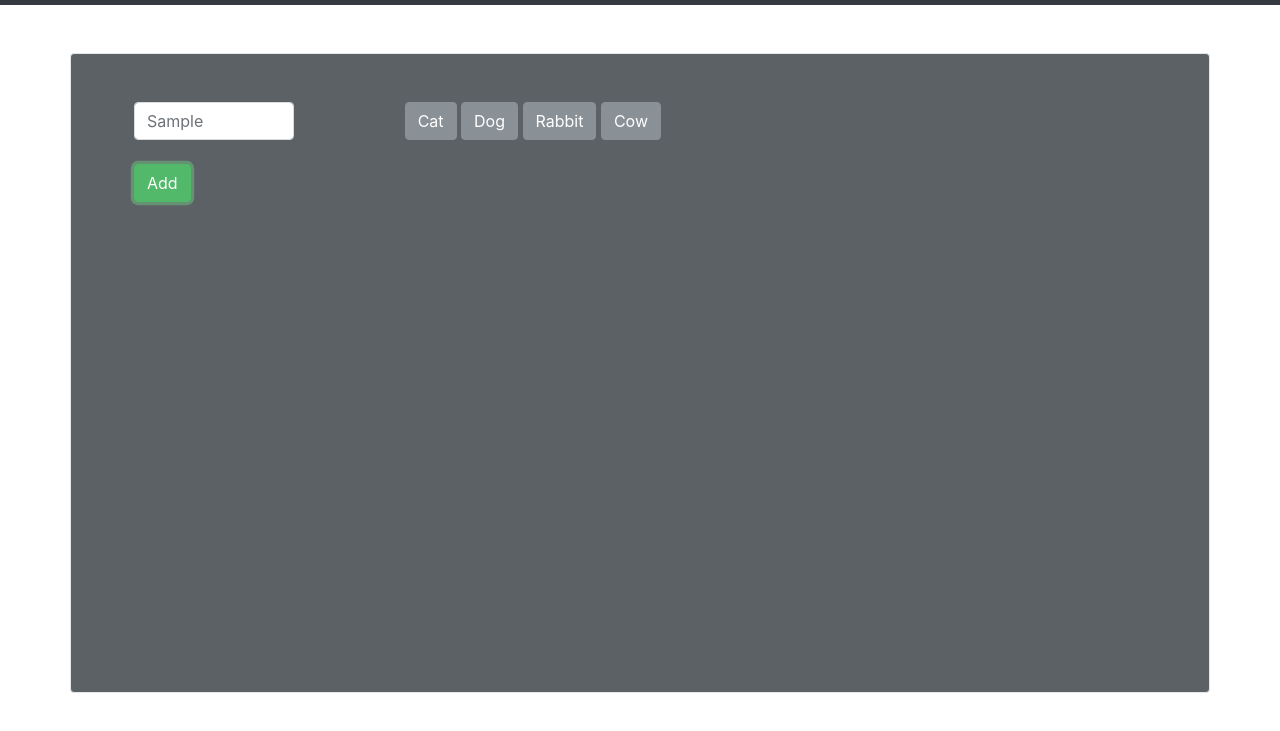
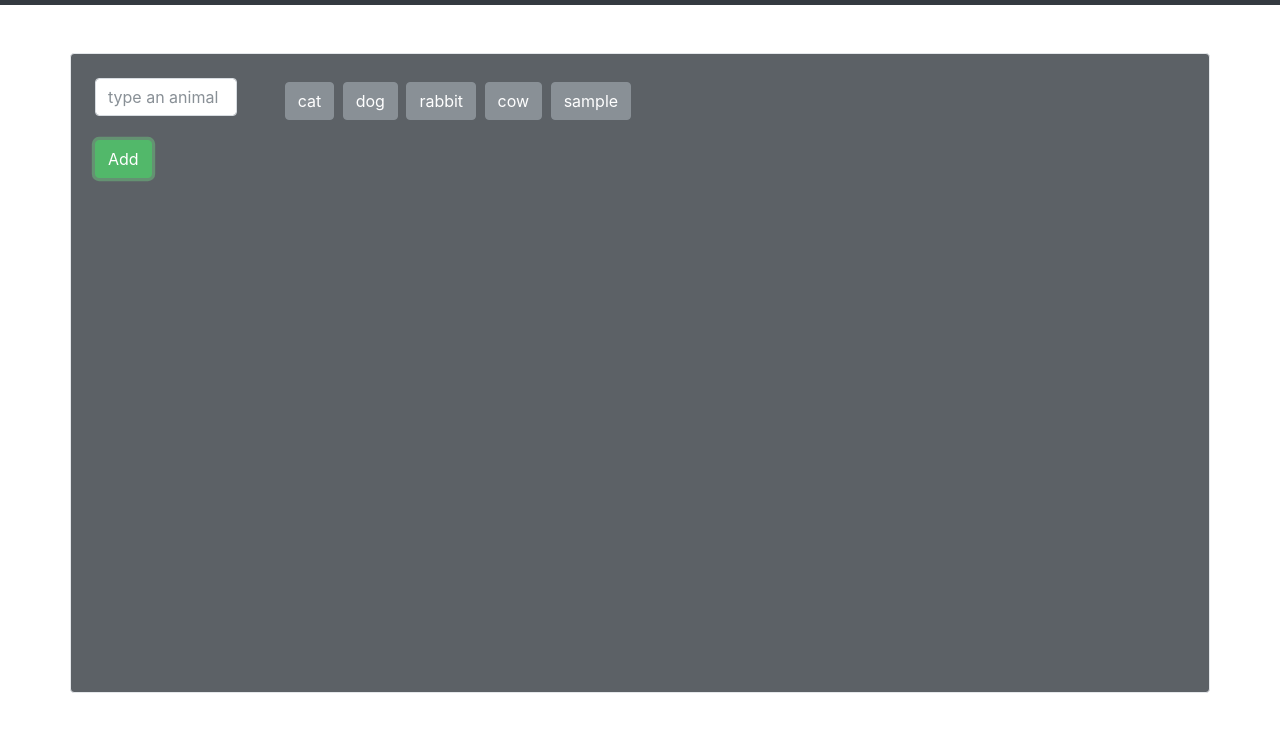
Before and after one commit to andrewlin618/GIftastic, a plain HTML site: page index.html in a window 1280 px wide. Both pictures are taken after typing "Sample" into the empty fields and a click on the button "Add". Shown: the part 51-782 px from the top of the page. Drawn offline with nearby package versions, Linux system fonts and the light colour scheme.

Commit message:
Update: buttons show here done

```diff
--- a/assets/Javascript/gif.js
+++ b/assets/Javascript/gif.js
@@ -1,28 +1,25 @@
+var animalBank = ["cat", "dog", "rabbit", "cow"];
+
+$(".btn-success").on("click", function () {
+    if ($("#add-animal").val() === "") {
+        return;
+    }
+    var name = $("#add-animal").val().toLowerCase();
+    if (animalBank.indexOf(name) >= 0) {
+        alert("You have this animal already");
+    } else {
+        animalBank.push(name);
+        var newButton = $("<button>");
+        newButton.addClass("btn btn-secondary m-1");
+        newButton.attr("animal-name", name);
+        newButton.text(name);
+        $("#buttons-show-here").append(newButton);
+    }
+    $("#add-animal").val('');
+    console.log(animalBank);
+});
 
 
+$(".btn-secondary").on("click", function () {
 
-
-
-
-
-
-
-
-
-
-
-
-
-
-
-
-
-
-
-$(".btn-success").on("click",function(){
-alert("111");
 });
-
-$(".btn-secondary").on("click",function(){
-    alert("111");
-});
--- a/index.html
+++ b/index.html
@@ -24,25 +24,24 @@
     <div class="container border rounded bg-dark">
         <!-- buttons space -->
         <div class="row h-25">
-            <div class="col-md-2 m-5">
-                <input type="text" class="form-control" placeholder="type an animal">
+            <div class="col-md-2 p-4">
+                <input id="add-animal" type="text" class="form-control" placeholder="type an animal">
                 <br>
                 <button type=" button" class="btn btn-success">Add</button>
             </div>
-            <div id="buttons-show-here" class="m-5">
-                <button type=" button" class="btn btn-secondary">Cat</button>
-                <button type=" button" class="btn btn-secondary">Dog</button>
-                <button type=" button" class="btn btn-secondary">Rabbit</button>
-                <button type=" button" class="btn btn-secondary">Cow</button>
+            <div id="buttons-show-here" class="col-md-8 p-4">
+                <button type=" button" class="btn btn-secondary mr-1" >cat</button>
+                <button type=" button" class="btn btn-secondary mr-1" >dog</button>
+                <button type=" button" class="btn btn-secondary mr-1" >rabbit</button>
+                <button type=" button" class="btn btn-secondary " >cow</button>
             </div>
         </div>
 
         <!-- gifs space -->
-        <div id="gifs-show-here" class="row h-75 m-5">
+        <div id="gifs-show-here" class="row h-75 p-4">
 
         </div>
     </div>
-
     <script type="text/javascript" src="https://cdnjs.cloudflare.com/ajax/libs/jquery/3.2.1/jquery.min.js"></script>
     <script src="assets/Javascript/gif.js"></script>
 </body>
```
